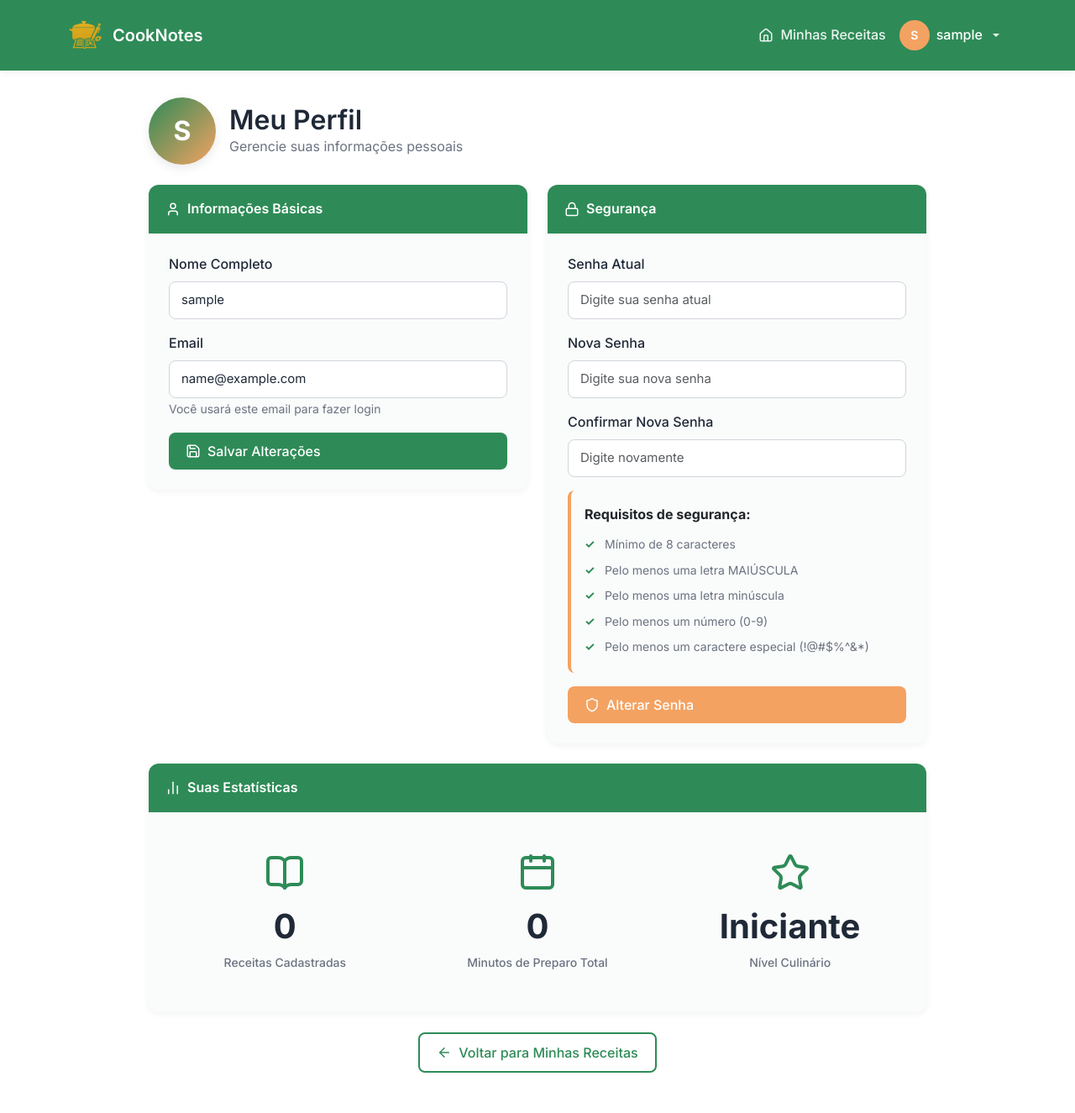
After one commit to helleenlara/CookNotes, a Flask app: page /perfil in a window 1280 px wide. The commit adds this page. Shown: the whole page at 84% size. Run offline with Flask 3, Linux system fonts and the light colour scheme; the visitor is signed in with stand-in values (Sample User, id 1); data that the repository does not hold is empty.

Commit message:
Tela de perfil completa com validação de senha forte

```diff
--- a/app.py
+++ b/app.py
@@ -50,30 +50,46 @@ def load_user(user_id):
 # Rota de cadastro
 @app.route('/cadastro', methods=['GET', 'POST'])
 def cadastro():
-    if current_user.is_authenticated:
-        return redirect(url_for('index'))
-
     if request.method == 'POST':
         nome = request.form['nome']
         email = request.form['email']
         senha = request.form['senha']
 
-        if Usuario.query.filter_by(email=email).first():
+        # Verifica se email já existe
+        usuario_existe = Usuario.query.filter_by(email=email).first()
+        if usuario_existe:
             flash('Este email já está cadastrado!')
+            return redirect(url_for('cadastro'))
+
+        # VALIDAÇÃO DE SENHA FORTE
+        if len(senha) < 8:
+            flash('A senha deve ter no mínimo 8 caracteres!')
+            return redirect(url_for('cadastro'))
+
+        if not any(c.isupper() for c in senha):
+            flash('A senha deve conter pelo menos uma letra MAIÚSCULA!')
+            return redirect(url_for('cadastro'))
+
+        if not any(c.islower() for c in senha):
+            flash('A senha deve conter pelo menos uma letra minúscula!')
+            return redirect(url_for('cadastro'))
+
+        if not any(c.isdigit() for c in senha):
+            flash('A senha deve conter pelo menos um número!')
+            return redirect(url_for('cadastro'))
+
+        if not any(c in '!@#$%^&*()_+-=[]{}|;:,.<>?' for c in senha):
+            flash('A senha deve conter pelo menos um caractere especial (!@#$%^&*)')
             return redirect(url_for('cadastro'))
 
         # Cria novo usuário
         senha_hash = generate_password_hash(senha)
         novo_usuario = Usuario(nome=nome, email=email, senha=senha_hash)
-
         db.session.add(novo_usuario)
         db.session.commit()
 
-        # Faz login automático
-        login_user(novo_usuario)
-        flash('Cadastro realizado com sucesso! Bem-vindo(a)!')
-
-        return redirect(url_for('index'))
+        flash('Cadastro realizado com sucesso! Faça login.')
+        return redirect(url_for('login'))
 
     return render_template('cadastro.html')
 
@@ -100,6 +116,84 @@ def login():
 def logout():
     logout_user()
     return redirect(url_for('login'))
+
+# Rota de perfil
+@app.route('/perfil', methods=['GET', 'POST'])
+@login_required
+def perfil():
+    if request.method == 'POST':
+        acao = request.form.get('acao')
+
+        # ATUALIZAR INFORMAÇÕES BÁSICAS (nome e email)
+        if acao == 'atualizar_info':
+            novo_nome = request.form.get('nome')
+            novo_email = request.form.get('email')
+
+            # Validar se campos não estão vazios
+            if not novo_nome or not novo_email:
+                flash('Nome e email são obrigatórios!')
+                return redirect(url_for('perfil'))
+
+            # Verificar se email já existe (se mudou)
+            if novo_email != current_user.email:
+                email_existe = Usuario.query.filter_by(email=novo_email).first()
+                if email_existe:
+                    flash('Este email já está em uso!')
+                    return redirect(url_for('perfil'))
+
+            # Atualizar dados
+            current_user.nome = novo_nome
+            current_user.email = novo_email
+            db.session.commit()
+
+            flash('Informações atualizadas com sucesso!')
+            return redirect(url_for('perfil'))
+
+        # ALTERAR SENHA
+        elif acao == 'alterar_senha':
+            senha_atual = request.form.get('senha_atual')
+            nova_senha = request.form.get('nova_senha')
+            confirmar_senha = request.form.get('confirmar_senha')
+
+            # Verificar se a senha atual está correta
+            if not check_password_hash(current_user.senha, senha_atual):
+                flash('Senha atual incorreta!')
+                return redirect(url_for('perfil'))
+
+            # Validar nova senha
+            if nova_senha != confirmar_senha:
+                flash('As senhas não coincidem!')
+                return redirect(url_for('perfil'))
+
+            # VALIDAÇÃO DE SENHA FORTE
+            if len(nova_senha) < 8:
+                flash('A senha deve ter no mínimo 8 caracteres!')
+                return redirect(url_for('perfil'))
+
+            if not any(c.isupper() for c in nova_senha):
+                flash('A senha deve conter pelo menos uma letra MAIÚSCULA!')
+                return redirect(url_for('perfil'))
+
+            if not any(c.islower() for c in nova_senha):
+                flash('A senha deve conter pelo menos uma letra minúscula!')
+                return redirect(url_for('perfil'))
+
+            if not any(c.isdigit() for c in nova_senha):
+                flash('A senha deve conter pelo menos um número!')
+                return redirect(url_for('perfil'))
+
+            if not any(c in '!@#$%^&*()_+-=[]{}|;:,.<>?' for c in nova_senha):
+                flash('A senha deve conter pelo menos um caractere especial (!@#$%^&*)')
+                return redirect(url_for('perfil'))
+
+            # Atualizar senha
+            current_user.senha = generate_password_hash(nova_senha)
+            db.session.commit()
+
+            flash('Senha alterada com sucesso!')
+            return redirect(url_for('perfil'))
+
+    return render_template('perfil.html')
 
 # Rota principal
 @app.route('/')
--- a/static/css/style.css
+++ b/static/css/style.css
@@ -587,3 +587,108 @@ pre {
 .auth-form .input-group-text {
   border-color: #dee2e6;
 }
+
+/* Pagina de Perfil */
+
+/* Avatar Grande */
+.user-avatar-large {
+  width: 80px;
+  height: 80px;
+  border-radius: 50%;
+  background: linear-gradient(135deg, var(--cor-primaria), var(--cor-secundaria));
+  color: white;
+  display: flex;
+  align-items: center;
+  justify-content: center;
+  font-weight: 700;
+  font-size: 2rem;
+  box-shadow: var(--sombra-media);
+}
+
+/* Requisitos de Senha */
+.password-requirements {
+  background-color: var(--fundo-card);
+  border-left: 4px solid var(--cor-secundaria);
+  padding: 1rem;
+  border-radius: var(--borda-botao);
+}
+
+.password-requirements ul {
+  list-style: none;
+  padding-left: 0;
+}
+
+.password-requirements ul li {
+  padding: 0.25rem 0;
+  padding-left: 1.5rem;
+  position: relative;
+}
+
+.password-requirements ul li::before {
+  content: "✓";
+  position: absolute;
+  left: 0;
+  color: var(--cor-primaria);
+  font-weight: bold;
+}
+
+/* Estatísticas */
+.stat-card {
+  padding: 1.5rem;
+  background-color: var(--fundo-card);
+  border-radius: var(--borda-card);
+  transition: all 0.3s ease;
+}
+
+.stat-card:hover {
+  transform: translateY(-4px);
+  box-shadow: var(--sombra-media);
+}
+
+.stat-icon {
+  width: 48px;
+  height: 48px;
+  color: var(--cor-primaria);
+  margin-bottom: 1rem;
+}
+
+.stat-number {
+  font-size: 2.5rem;
+  font-weight: 700;
+  color: var(--texto-principal);
+  margin-bottom: 0.5rem;
+}
+
+.stat-label {
+  color: var(--texto-secundario);
+  font-size: 0.875rem;
+  font-weight: 500;
+  margin-bottom: 0;
+}
+
+/* Responsividade do Perfil */
+@media (max-width: 768px) {
+  .user-avatar-large {
+    width: 64px;
+    height: 64px;
+    font-size: 1.5rem;
+  }
+
+  .stat-number {
+    font-size: 2rem;
+  }
+
+  .stat-icon {
+    width: 40px;
+    height: 40px;
+  }
+}
+
+/* Requisitos de senha pequenos (cadastro/login) */
+
+.password-requirements-small {
+  background-color: var(--fundo-card);
+  padding: 0.75rem;
+  border-radius: var(--borda-botao);
+  border-left: 3px solid var(--cor-secundaria);
+}
--- a/templates/base.html
+++ b/templates/base.html
@@ -53,7 +53,7 @@
                         </a>
                         <ul class="dropdown-menu dropdown-menu-end" aria-labelledby="userDropdown">
                             <li>
-                                <a class="dropdown-item" href="#">
+                                <a class="dropdown-item" href="{{ url_for('perfil') }}">
                                     <i data-lucide="user" class="icon-small"></i>
                                     Perfil
                                 </a>
--- /dev/null
+++ b/templates/perfil.html
@@ -0,0 +1,177 @@
+{% extends "base.html" %}
+{% block title %}Meu Perfil - CookNotes{% endblock %}
+
+{% block content %}
+<div class="row justify-content-center">
+    <div class="col-lg-10">
+        <!-- Cabeçalho da Página -->
+        <div class="d-flex align-items-center mb-4">
+            <div class="user-avatar-large me-3">{{ current_user.nome[0].upper() }}</div>
+            <div>
+                <h2 class="mb-0">Meu Perfil</h2>
+                <p class="text-muted mb-0">Gerencie suas informações pessoais</p>
+            </div>
+        </div>
+
+        <div class="row">
+            <!-- CARD 1: Informações Básicas -->
+            <div class="col-lg-6 mb-4">
+                <div class="card">
+                    <div class="card-header d-flex align-items-center gap-2">
+                        <i data-lucide="user" class="icon-small"></i>
+                        Informações Básicas
+                    </div>
+                    <div class="card-body">
+                        <form method="POST">
+                            <input type="hidden" name="acao" value="atualizar_info">
+
+                            <div class="mb-3">
+                                <label for="nome" class="form-label">Nome Completo</label>
+                                <input
+                                    type="text"
+                                    class="form-control"
+                                    id="nome"
+                                    name="nome"
+                                    value="{{ current_user.nome }}"
+                                    required
+                                    placeholder="Seu nome completo"
+                                >
+                            </div>
+
+                            <div class="mb-3">
+                                <label for="email" class="form-label">Email</label>
+                                <input
+                                    type="email"
+                                    class="form-control"
+                                    id="email"
+                                    name="email"
+                                    value="{{ current_user.email }}"
+                                    required
+                                    placeholder="seu@email.com"
+                                >
+                                <small class="text-muted">Você usará este email para fazer login</small>
+                            </div>
+
+                            <button type="submit" class="btn btn-primary w-100">
+                                <i data-lucide="save" class="icon-small"></i>
+                                Salvar Alterações
+                            </button>
+                        </form>
+                    </div>
+                </div>
+            </div>
+
+            <!-- CARD 2: Alterar Senha -->
+            <div class="col-lg-6 mb-4">
+                <div class="card">
+                    <div class="card-header d-flex align-items-center gap-2">
+                        <i data-lucide="lock" class="icon-small"></i>
+                        Segurança
+                    </div>
+                    <div class="card-body">
+                        <form method="POST">
+                            <input type="hidden" name="acao" value="alterar_senha">
+
+                            <div class="mb-3">
+                                <label for="senha_atual" class="form-label">Senha Atual</label>
+                                <input
+                                    type="password"
+                                    class="form-control"
+                                    id="senha_atual"
+                                    name="senha_atual"
+                                    required
+                                    placeholder="Digite sua senha atual"
+                                >
+                            </div>
+
+                            <div class="mb-3">
+                                <label for="nova_senha" class="form-label">Nova Senha</label>
+                                <input
+                                    type="password"
+                                    class="form-control"
+                                    id="nova_senha"
+                                    name="nova_senha"
+                                    required
+                                    placeholder="Digite sua nova senha"
+                                >
+                            </div>
+
+                            <div class="mb-3">
+                                <label for="confirmar_senha" class="form-label">Confirmar Nova Senha</label>
+                                <input
+                                    type="password"
+                                    class="form-control"
+                                    id="confirmar_senha"
+                                    name="confirmar_senha"
+                                    required
+                                    placeholder="Digite novamente"
+                                >
+                            </div>
+
+                            <!-- Requisitos de Senha -->
+                            <div class="password-requirements mb-3">
+                                <p class="mb-2"><strong>Requisitos de segurança:</strong></p>
+                                <ul class="small text-muted mb-0">
+                                    <li>Mínimo de 8 caracteres</li>
+                                    <li>Pelo menos uma letra MAIÚSCULA</li>
+                                    <li>Pelo menos uma letra minúscula</li>
+                                    <li>Pelo menos um número (0-9)</li>
+                                    <li>Pelo menos um caractere especial (!@#$%^&*)</li>
+                                </ul>
+                            </div>
+
+                            <button type="submit" class="btn btn-warning w-100">
+                                <i data-lucide="shield" class="icon-small"></i>
+                                Alterar Senha
+                            </button>
+                        </form>
+                    </div>
+                </div>
+            </div>
+        </div>
+
+        <!-- CARD 3: Estatísticas -->
+        <div class="card mb-4">
+            <div class="card-header d-flex align-items-center gap-2">
+                <i data-lucide="bar-chart-2" class="icon-small"></i>
+                Suas Estatísticas
+            </div>
+            <div class="card-body">
+                <div class="row text-center">
+                    <div class="col-md-4 mb-3 mb-md-0">
+                        <div class="stat-card">
+                            <i data-lucide="book-open" class="stat-icon"></i>
+                            <h3 class="stat-number">{{ current_user.receitas|length }}</h3>
+                            <p class="stat-label">Receitas Cadastradas</p>
+                        </div>
+                    </div>
+                    <div class="col-md-4 mb-3 mb-md-0">
+                        <div class="stat-card">
+                            <i data-lucide="calendar" class="stat-icon"></i>
+                            <h3 class="stat-number">{{ current_user.receitas|length * 30 }}</h3>
+                            <p class="stat-label">Minutos de Preparo Total</p>
+                        </div>
+                    </div>
+                    <div class="col-md-4">
+                        <div class="stat-card">
+                            <i data-lucide="star" class="stat-icon"></i>
+                            <h3 class="stat-number">
+                                {% if current_user.receitas|length > 10 %}Mestre{% elif current_user.receitas|length > 5 %}Experiente{% else %}Iniciante{% endif %}
+                            </h3>
+                            <p class="stat-label">Nível Culinário</p>
+                        </div>
+                    </div>
+                </div>
+            </div>
+        </div>
+
+        <!-- Botão Voltar -->
+        <div class="text-center">
+            <a href="{{ url_for('index') }}" class="btn btn-secondary">
+                <i data-lucide="arrow-left" class="icon-small"></i>
+                Voltar para Minhas Receitas
+            </a>
+        </div>
+    </div>
+</div>
+{% endblock %}
```
Also changed, not shown: templates/cadastro.html (+13 -7 lines).
